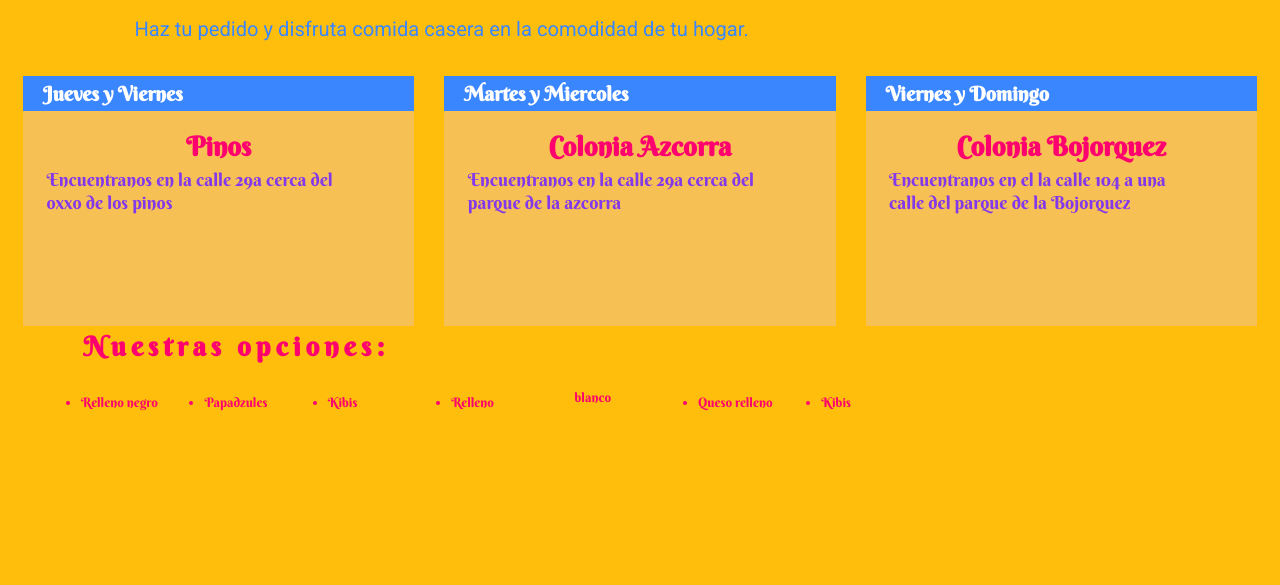
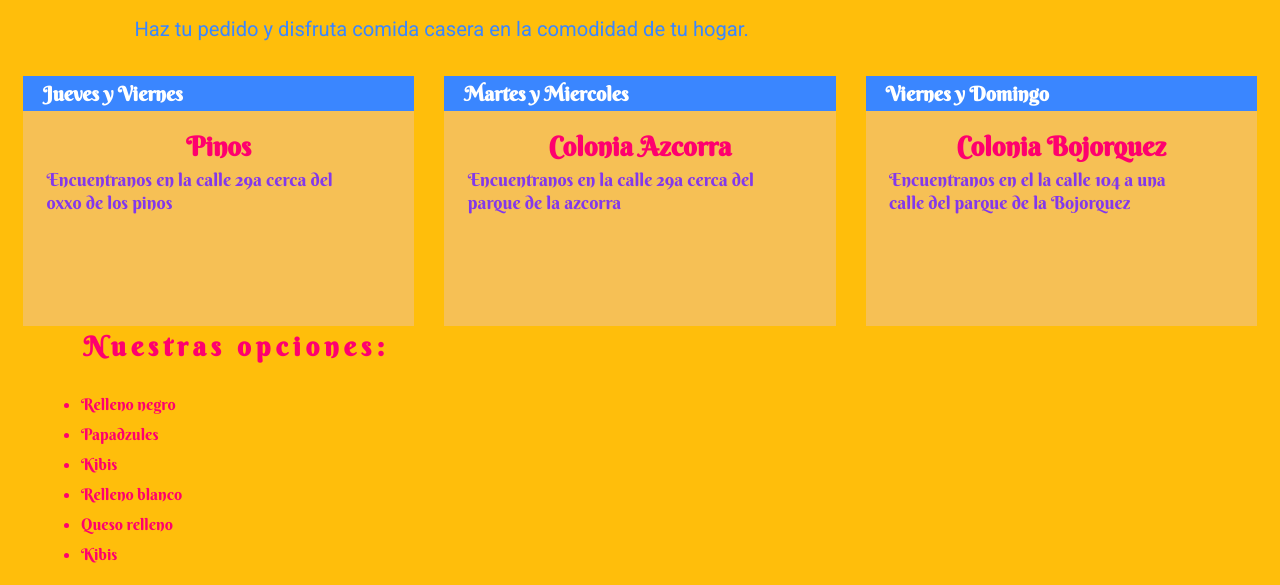
Before and after one commit to Vaitiare23/vaitiare23.github.io, a plain HTML site: page index.html in a window 1280 px wide. Shown: the part 244-829 px from the top of the page. Before the commit the page ends 800 px from the top, so only its background shows below. Drawn offline with Linux system fonts and the light colour scheme.

Commit message:
Update style.css

```diff
--- a/css/style.css
+++ b/css/style.css
@@ -1,8 +1,8 @@
 .column-list {
-  columns: 100px;
+
 font-family: 'Roboto';
               color:#ff006e;
-                         font-size:13px;
+                         font-size:16px;
 }
 
 
```
